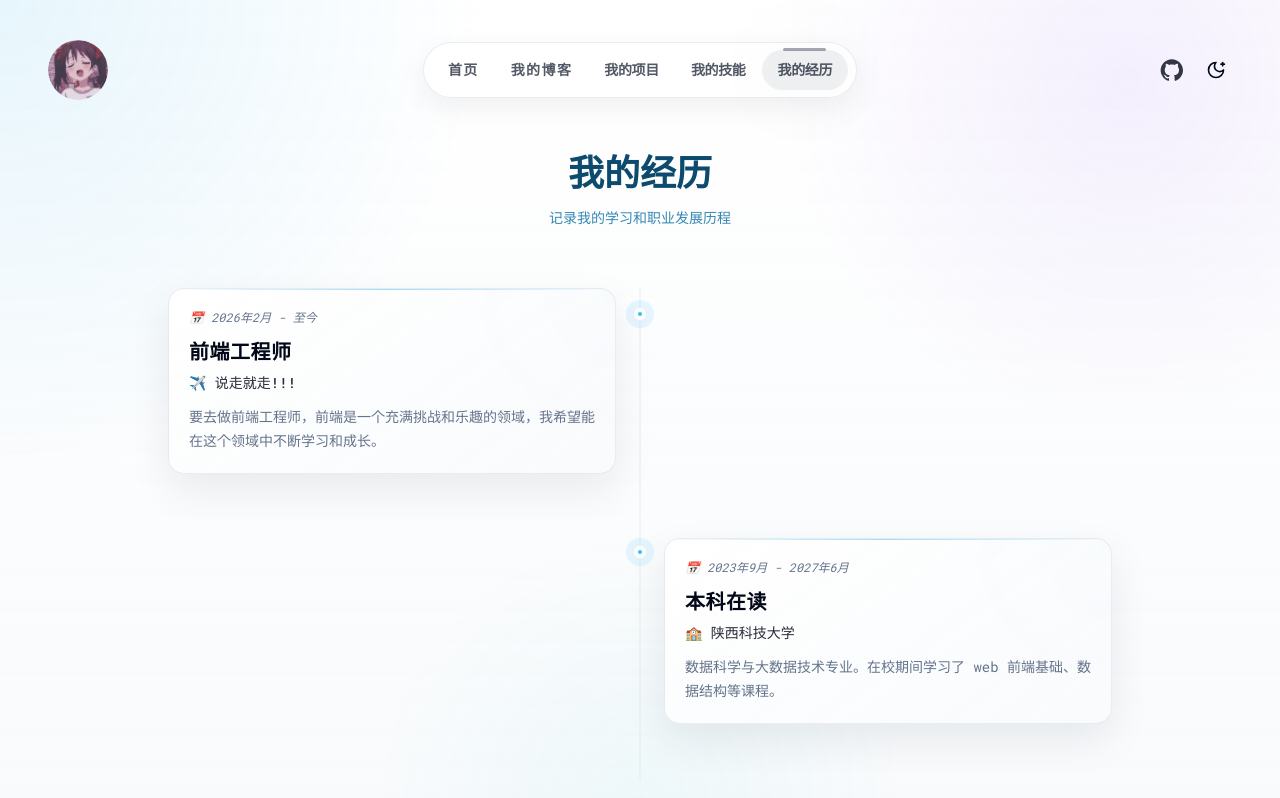
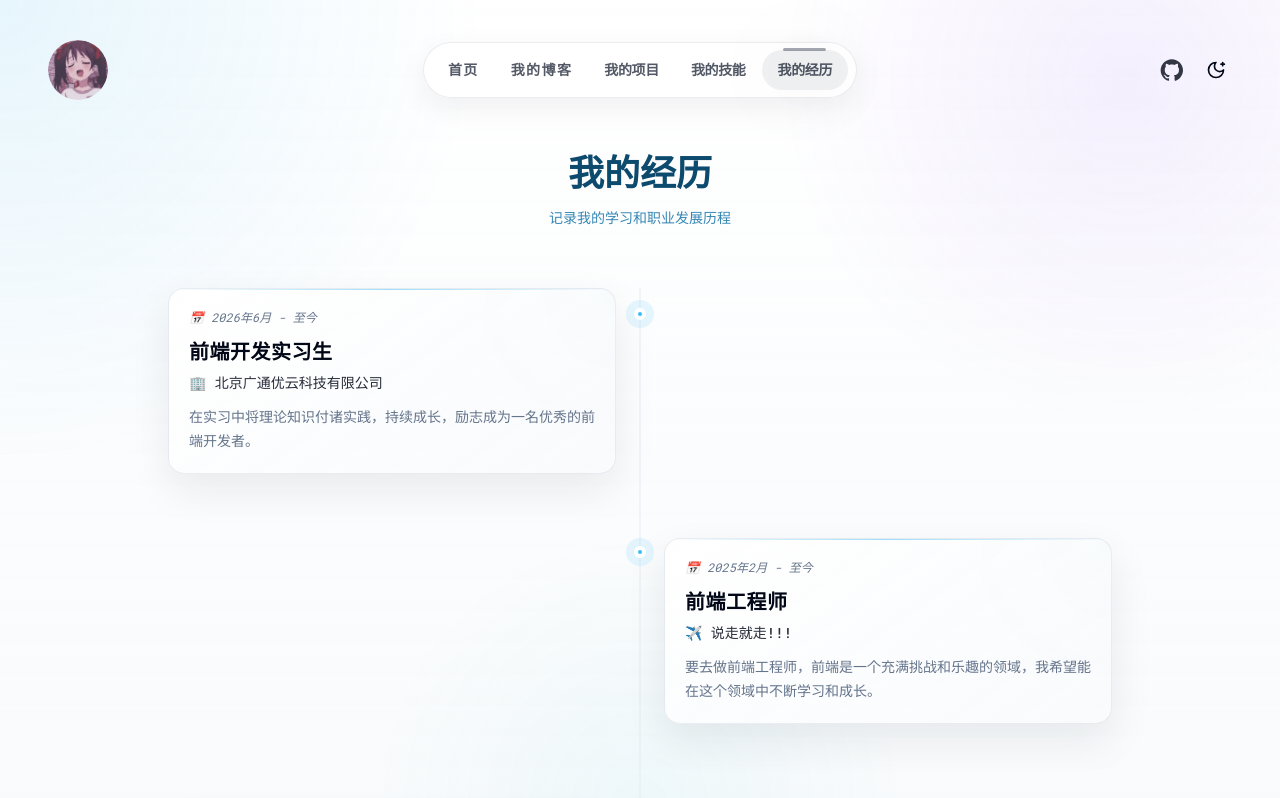
Before and after one commit to omnijk/omnijk.com, a Next.js app: page /message in a window 1280 px wide. Shown: the top 798 px of the page. Built offline with nearby package versions, Linux system fonts and the light colour scheme.

Commit message:
fix: 修复博客mdx渲染问题

```diff
--- a/app/blog/[slug]/page.js
+++ b/app/blog/[slug]/page.js
@@ -1,8 +1,16 @@
+// mdx渲染逻辑
+
+// 404notfound页面，找不到的时候显示
 import { notFound } from "next/navigation";
+// 路由导航组件
 import Link from "next/link";
+// 左箭头组件，返回按钮
 import { ArrowLeft } from "lucide-react";
+// next的图片组件，自动处理图片优化、懒加载
 import Image from "next/image";
+// 将md和mdx
 import { MDXRemote } from "next-mdx-remote/rsc";
+import remarkGfm from "remark-gfm";
 import CodeCopyMount from "@/components/CodeCopyMount";
 import { getBlogBySlug, getBlogs } from "@/lib/blog";
 
@@ -54,9 +62,14 @@ export default async function Blog({ params }) {
           <p className="">{summary}</p>
         </header>
 
-        <main className="blog-content mt-16 prose max-w-none dark:prose-invert prose-p:text-foreground prose-h1:text-foreground prose-h2:text-foreground prose-h3:text-foreground prose-h4:text-foreground prose-ul:text-foreground prose-ol:text-foreground prose-li:text-foreground prose-strong:text-foreground prose-strong:font-bold prose-a:text-blue-400 prose-a:opacity-80 prose-code:text-foreground prose-img:opacity-90 prose-p:tracking-tight prose-p:text-base prose-li:text-base prose-pre:border prose-pre:border-border/60 prose-pre:bg-[#f8fafc] dark:prose-pre:border-white/10 dark:prose-pre:bg-[#0b0b0b]">
+        <main className="blog-content mt-16 prose max-w-none dark:prose-invert prose-p:text-foreground prose-h1:text-foreground prose-h2:text-foreground prose-h3:text-foreground prose-h4:text-foreground prose-ul:text-foreground prose-ol:text-foreground prose-li:text-foreground prose-strong:text-foreground prose-strong:font-bold prose-a:text-blue-400 prose-a:opacity-80 prose-code:text-foreground prose-code:before:content-none prose-code:after:content-none prose-img:opacity-90 prose-p:tracking-tight prose-p:text-base prose-li:text-base prose-pre:border prose-pre:border-border/60 prose-pre:bg-[#f8fafc] dark:prose-pre:border-white/10 dark:prose-pre:bg-[#0b0b0b]">
           <MDXRemote
             source={content}
+            options={{
+              mdxOptions: {
+                remarkPlugins: [remarkGfm],
+              },
+            }}
             components={{
               pre: (props) => (
                 <pre className="overflow-x-auto rounded-lg border border-border/60 bg-[#f8fafc] p-4 text-sm dark:border-white/10 dark:bg-[#0b0b0b]" {...props} />
--- a/app/global.css
+++ b/app/global.css
@@ -247,7 +247,18 @@ html:not(.light) pre {
   box-shadow: none;
 }
 
-html.light .site-nav {
+/* Inline code: muted background shading + accent text color (excludes code blocks in pre) */
+.prose :not(pre) > code {
+  background-color: hsl(var(--muted) / 0.7);
+  border-radius: 0.375rem;
+  padding: 0.1em 0.35em;
+  font-weight: 500;
+  color: #0284c7;
+}
+
+html:not(.light) .prose :not(pre) > code {
+  color: #7dd3fc;
+}html.light .site-nav {
   background: rgba(255, 255, 255, 0.82) !important;
   border: 1px solid rgba(15, 23, 42, 0.08);
   box-shadow: 0 10px 30px rgba(15, 23, 42, 0.06);
--- a/app/message/page.js
+++ b/app/message/page.js
@@ -1,11 +1,19 @@
 const experiences = [
   {
-    date: "2026年2月 - 至今",
+    date: "2026年6月 - 至今",
+    title: "前端开发实习生",
+    subtitle: "🏢 北京广通优云科技有限公司",
+    description:
+      "在实习中将理论知识付诸实践，持续成长，励志成为一名优秀的前端开发者。",
+    align: "left",
+  },
+  {
+    date: "2025年2月 - 至今",
     title: "前端工程师",
     subtitle: "✈️ 说走就走!!!",
     description:
       "要去做前端工程师，前端是一个充满挑战和乐趣的领域，我希望能在这个领域中不断学习和成长。",
-    align: "left",
+    align: "right",
   },
   {
     date: "2023年9月 - 2027年6月",
@@ -13,10 +21,10 @@ const experiences = [
     subtitle: "🏫 陕西科技大学",
     description:
       "数据科学与大数据技术专业。在校期间学习了 web 前端基础、数据结构等课程。",
-    align: "right",
+    align: "left",
   },
+
 ];
-
 export default function MessagePage() {
   return (
     <section className="page w-full -mt-8">
--- a/content/blog/前端工程化.mdx
+++ b/content/blog/projectizen.mdx
@@ -209,7 +209,9 @@ Prettier 负责**代码风格的统一**，比如缩进、引号、分号、换
 [Angular提交规范]([](https://blog.csdn.net/WF_YL/article/details/156645718))的格式包括 Header、Body 和 Footer 三个内容。Header 为必填项，Body 与Footer为可选项，在此不再赘述。header部分只写一行，包含以下三个字段：
 
 （1）type：用于说明commit 的提交类型，也可加括号说明本次改动的影响范围，必选
+
 （2）scope：用于说明commit 的影响范围，可选
+
 （3）subject：用于说明 commit 的细节描述，可选
 
 常见type如下
--- a/package.json
+++ b/package.json
@@ -36,6 +36,7 @@
     "react-dom": "^18",
     "react-textarea-autosize": "^8.5.4",
     "react-type-animation": "^3.2.0",
+    "remark-gfm": "^4.0.1",
     "sharp": "^0.34.5",
     "sonner": "^1.7.0",
     "styled-components": "^6.4.2",
```
Also changed, not shown: 1 other file (tests, documents, lock files or other folders).
